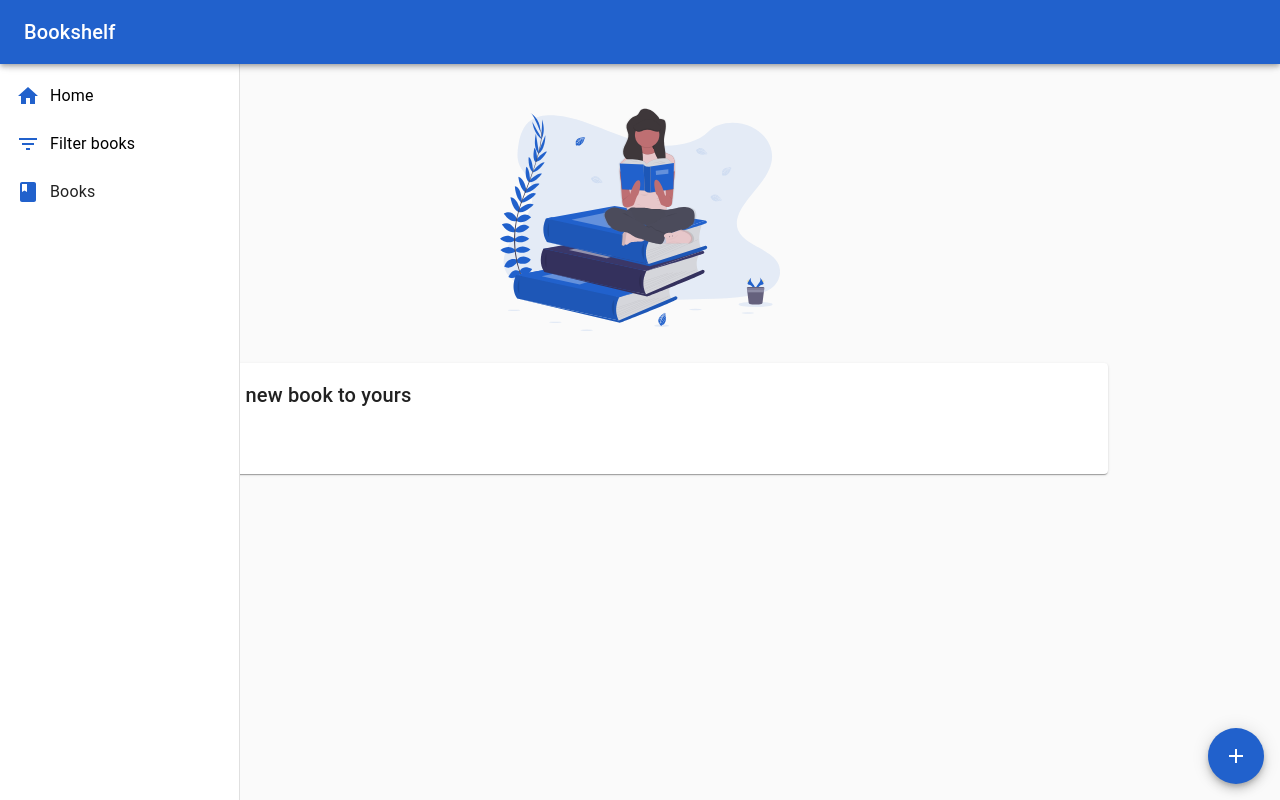
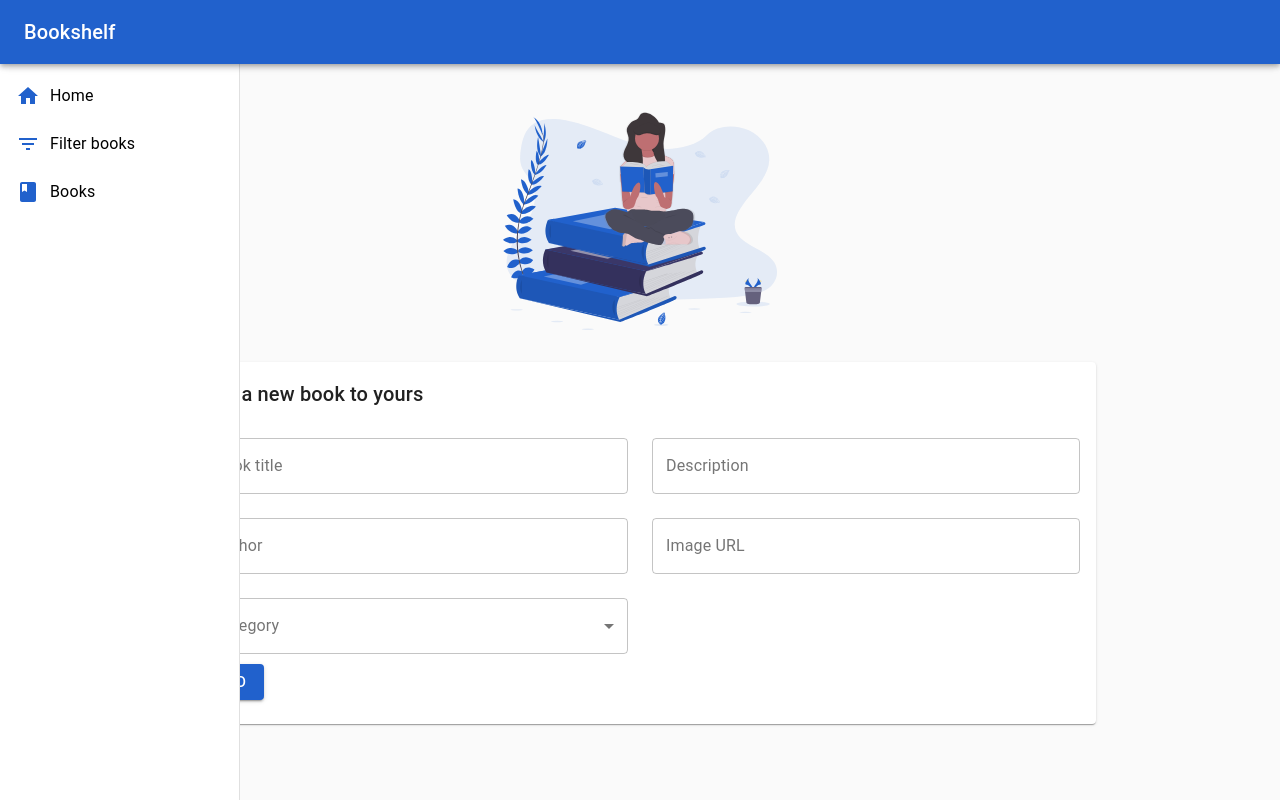
Before and after one commit to gustavoalvessouza/bookshelf, a React (Create React App) app in the folder client/: page /new in a window 1280 px wide. Built offline with nearby package versions, Linux system fonts and the light colour scheme.

Commit message:
Added: Data inputs && Remove FloatAddButton

```diff
--- a/client/src/App.js
+++ b/client/src/App.js
@@ -1,6 +1,4 @@
 import React from 'react';
-
-import FloatAddButton from './components/FloatAddButton';
 
 import Routes from './routes';
 
@@ -11,7 +9,6 @@ function App() {
     <>
       <Routes />
       <GlobalStyle />
-      <FloatAddButton />
     </>
   );
 }
--- a/client/src/components/Navbar/index.js
+++ b/client/src/components/Navbar/index.js
@@ -50,10 +50,12 @@ export default function Navbar() {
                     </ListItem>
                 </Link>
 
-                <ListItem button key="Book">
-                    <BookIcon color="action" className={classes.bookIcon} />
-                    <ListItemText primary="Books" />
-                </ListItem>
+                <Link to="/new" className={classes.link}>
+                    <ListItem button key="Home">
+                        <BookIcon color="action" className={classes.bookIcon} />
+                        <ListItemText primary="Books" className={classes.linkText} />
+                    </ListItem>
+                </Link>
             </List>
         </>
     );
--- a/client/src/pages/Home/index.js
+++ b/client/src/pages/Home/index.js
@@ -1,13 +1,9 @@
 import React from 'react';
-
-import { Link } from 'react-router-dom'
 
 import { Container, Grid } from '@material-ui/core';
 
 import Book from '../../components/Book'
-
 import Navbar from '../../components/Navbar'
-import FloatAddButton from '../../components/FloatAddButton'
 
 import { useStyles } from './styles'
 import readingSvg from '../../assets/images/reading.svg'
@@ -29,8 +25,7 @@ export default function Home() {
             <Navbar />
 
             <Container maxWidth="md" className={style.root}>
-
-                <Link to="/new" className={style.link}><h2 className={style.categoryTitle}>No category</h2></Link>
+                {/* <Link to="/new" className={style.link}><h2 className={style.categoryTitle}>No category</h2></Link> */}
 
                 <Grid container spacing={3}>
                     {booksByCategory(null).length > 0
@@ -49,8 +44,6 @@ export default function Home() {
                     }
                 </Grid>
             </Container>
-
-            <FloatAddButton />
         </>
     );
 };
--- a/client/src/pages/NewBook/index.js
+++ b/client/src/pages/NewBook/index.js
@@ -7,9 +7,13 @@ import {
     Grid,
     Card,
     CardContent,
-    CardActions,
     Button,
-    Typography
+    Typography,
+    TextField,
+    FormControl,
+    InputLabel,
+    Select,
+    MenuItem
 } from '@material-ui/core';
 
 import { useStyles } from './styles'
@@ -24,19 +28,52 @@ function NewBook() {
             <Navbar />
 
             <Container maxWidth="md" className={style.root}>
-                <Grid container spacing={3}>
                 <img src={addBookIcon} className={style.addBookIcon} alt="New Book Icon" />
+
                 <Card style={{ width: '100%' }}>
                     <CardContent>
                         <Typography variant="h6" noWrap>
                             Add a new book to yours
                             </Typography>
+
+                        <form noValidate autoComplete="off">
+                            <Grid container spacing={3} className={style.formBody}>
+                                <Grid item sm={6} xs={12} >
+                                    <TextField id="outlined-basic" label="Book title" variant="outlined" className={style.form} />
+                                </Grid>
+
+                                <Grid item sm={6} xs={12}>
+                                    <TextField id="outlined-basic" label="Description" variant="outlined" className={style.form} />
+                                </Grid>
+
+                                <Grid item sm={6} xs={12}>
+                                    <TextField id="outlined-basic" label="Author" variant="outlined" className={style.form} />
+                                </Grid>
+
+                                <Grid item sm={6} xs={12}>
+                                    <TextField id="outlined-basic" label="Image URL" variant="outlined" className={style.form} />
+                                </Grid>
+
+                                <Grid item sm={6} xs={12}>
+                                    <FormControl variant="outlined" className={style.categorySelect}>
+                                        <InputLabel>Category</InputLabel>
+                                        <Select
+                                            label="Category"
+                                        >
+                                            <MenuItem value='reading'>Reading</MenuItem>
+                                            <MenuItem value='readed'>Readed</MenuItem>
+                                            <MenuItem value='wantToRead'>Want to read</MenuItem>
+                                        </Select>
+                                    </FormControl>
+                                </Grid>
+                            </Grid>
+                        </form>
+
+                        <Button variant="contained" color="primary" className={style.addButton}>
+                            Add
+                        </Button>
                     </CardContent>
-                        <CardActions>
-                            <Button size="small">Save</Button>
-                        </CardActions>
                 </Card>
-                </Grid>
             </Container>
         </>
     )
--- a/client/src/pages/NewBook/styles.js
+++ b/client/src/pages/NewBook/styles.js
@@ -2,12 +2,29 @@ import { makeStyles } from '@material-ui/core'
 
 export const useStyles = makeStyles({
     root: {
+        display: 'flex',
+        flexDirection: 'column',
+        justifyContent: 'center',
         marginTop: '5.5rem',
+        marginBottom: '4rem'
     },
     addBookIcon: {
         maxWidth: '30%',
-        marginTop: '2rem',
+        marginTop: '1.5rem',
         marginBottom: '2rem',
         margin: '0 auto'
     },
+    form: {
+        width: '100%'
+    },
+    formBody: {
+        marginTop: '1rem'
+    },
+    categorySelect: {
+        width: '100%'
+    },
+    addButton: {
+        marginTop: '10px',
+        background: '#2161CC'
+    }
 });
```
Lines whose indentation alone changed are shown as unchanged.
